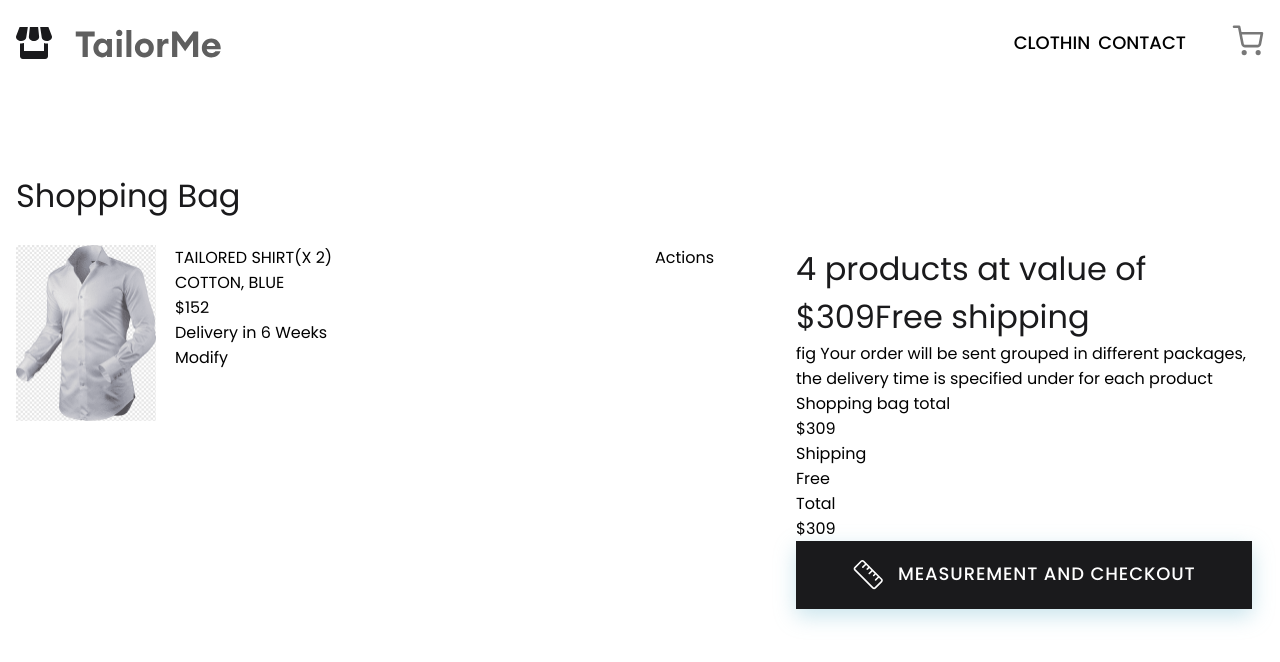
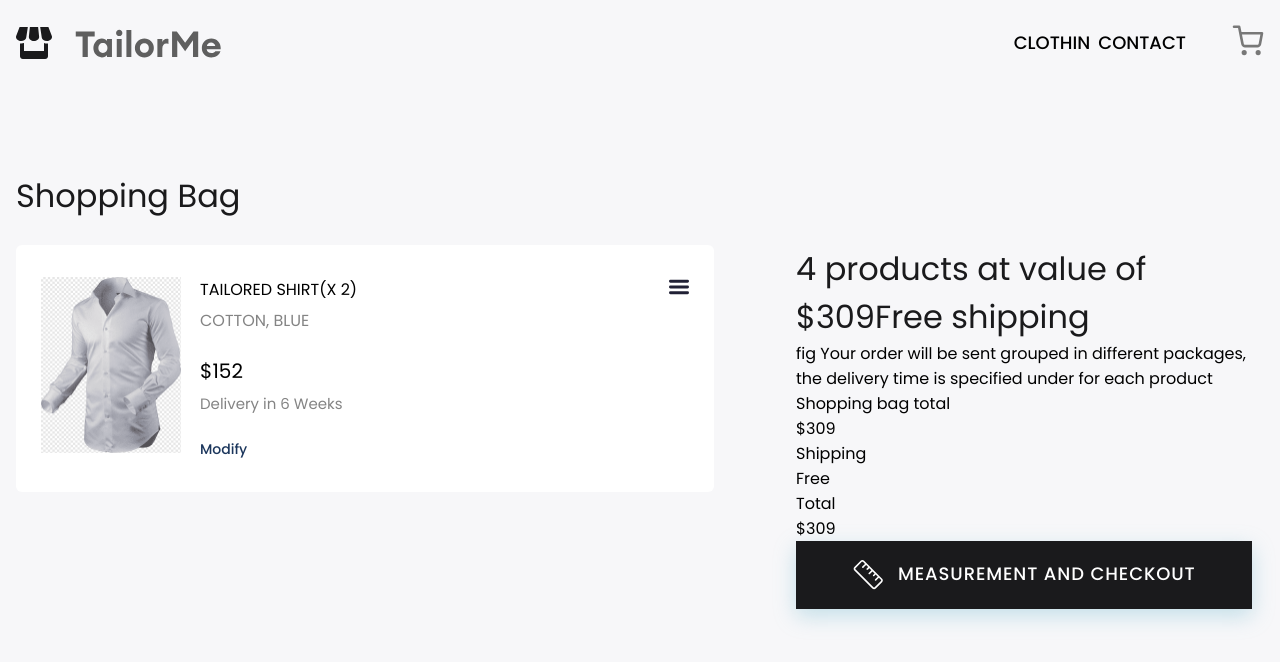
Before and after one commit to b-limitless/cio-b2c-app, a Next.js app: page /cart in a window 1280 px wide. Shown: the top 662 px of the page. Built offline with nearby package versions, Linux system fonts and the light colour scheme.

Commit message:
worked on each cart item menu does not work

```diff
--- a/pages/cart/cart.module.scss
+++ b/pages/cart/cart.module.scss
@@ -3,16 +3,15 @@
 
 .cart__container {
   margin-top: 83px;
-    padding:1rem;
+  padding: 1rem;
 
   .title {
-        color: var(--Dark-1, #1A1A1C);
+    color: var(--Dark-1, #1a1a1c);
     font-family: $default-font;
     font-size: 32px;
     font-style: normal;
     font-weight: 400;
     line-height: normal;
-
   }
   .cart__details {
     display: flex;
@@ -26,13 +25,117 @@
       row-gap: 18px;
       width: 100%;
 
-
       .row {
+        padding: 32px 25px;
         display: flex;
         column-gap: 19px;
+        border-radius: 6px;
+        background-color: var(--Light-1, #fff);
 
         .description {
           margin-right: auto;
+          display: flex;
+          flex-direction: column;
+          justify-content: space-between;
+
+          .group {
+            display: flex;
+            flex-direction: column;
+            row-gap: 6px;
+
+            .name {
+              color: #000;
+              font-family: $default-font;
+              font-size: 16px;
+              font-style: normal;
+              font-weight: 400;
+              line-height: normal;
+            }
+            .type {
+              color: var(--Gray-Medium-2, #848484);
+              font-family: $default-font;
+              font-size: 16px;
+              font-style: normal;
+              font-weight: 400;
+              line-height: normal;
+            }
+            .modify {
+              color: var(--Dark-Blue-1, #1b365c);
+              font-family: $default-font;
+              font-size: 14px;
+              font-style: normal;
+              font-weight: 500;
+              line-height: normal;
+            }
+            .price {
+              color: #000;
+              font-family: $default-font;
+              font-size: 20px;
+              font-style: normal;
+              font-weight: 400;
+              line-height: normal;
+            }
+            .delivery {
+              color: var(--Gray-Medium-2, #848484);
+              font-family: $default-font;
+              font-size: 15px;
+              font-style: normal;
+              font-weight: 400;
+              line-height: normal;
+            }
+          }
+        }
+        .actions {
+          position: relative;
+
+          .menu__checkbox:checked + .menu {
+            display: inherit;
+            padding: 15px 5px;
+            height: auto;
+          }
+
+          .menu {
+            height: 0;
+            overflow: hidden;
+            position: absolute;
+            right: 0;
+            background: var(--Light-1, #fff);
+            box-shadow: 0px -1px 4px 0px rgba(0, 0, 0, 0.25),
+              0px 4px 4px 0px rgba(0, 0, 0, 0.25);
+            width: 112px;
+            transition: all 0.2s ease-out;
+
+            ul {
+              list-style: none;
+              li {
+                display: flex;
+                column-gap: 3px;
+                cursor: pointer;
+                align-items: center;
+                opacity: 0.9;
+
+                &:hover {
+                    opacity: 1;
+                }
+
+                .icon {
+                  img {
+                    width: 12px;
+                    height: 12px;
+                  }
+                }
+
+                .text {
+                  color: var(--Gray-Medium-2, #848484);
+                  font-family: $default-font;
+                  font-size: 12px;
+                  font-style: normal;
+                  font-weight: 400;
+                  line-height: normal;
+                }
+              }
+            }
+          }
         }
       }
     }
--- a/pages/cart/index.tsx
+++ b/pages/cart/index.tsx
@@ -41,7 +41,32 @@ export default function Cart() {
                 </div>
               </div>
               <div className={styles.actions}>
-                Actions
+                <label className={styles.humburger} htmlFor='cart-item-1-menu'>
+                  <Image src='/icon/humburg.svg' width={20} height={20} alt='menu' />
+                </label>
+                <input type="checkbox" name="" id="cart-item-1-menu" hidden className={styles.menu__checkbox}/>
+
+                <div className={styles.menu}>
+                  <ul>
+                    <li>
+                      <span className={styles.icon}><Image src='/icon/add.svg' width={20} height={20} alt='menu' /></span>
+                      <span className={styles.text}>Add/Remove</span>
+                    </li>
+                    <li>
+                      <span className={styles.icon}><Image src='/icon/copy.svg' width={20} height={20} alt='menu' /></span>
+                      <span className={styles.text}>Duplicate</span>
+                    </li>
+                    <li>
+                      <span className={styles.icon}><Image src='/icon/eye.svg' width={20} height={20} alt='menu' /></span>
+                      <span className={styles.text}>View</span>
+                    </li>
+                    <li>
+                      <span className={styles.icon}><Image src='/icon/delete.svg' width={20} height={20} alt='menu' /></span>
+                      <span className={styles.text}>Delete</span>
+                    </li>
+                  </ul>
+                </div>
+
               </div>
             </div>
           </div>
@@ -79,7 +104,7 @@ export default function Cart() {
 
                 <div className={styles.tr}>
                   <Button variant='primary' type='square'>
-                    <Image src={'/icon/rular.svg'} width={30} height={30} alt=''/>
+                    <Image src={'/icon/rular.svg'} width={30} height={30} alt='' />
                     <span>MEASUREMENT AND CHECKOUT</span>
                   </Button>
                 </div>
--- a/styles/_base.scss
+++ b/styles/_base.scss
@@ -1,3 +1,5 @@
+@import "styles/functions";
+@import "styles/variables";
 *,
 *::after,
 *::before {
@@ -7,3 +9,7 @@
 * {
   box-sizing: border-box;
 }
+
+body {
+  background-color: $gray-medium-3;
+}
--- a/styles/_variables.scss
+++ b/styles/_variables.scss
@@ -6,6 +6,7 @@ $light: #fff;
 $gray-medium-4:#4d4d4f;
 $blue:#1b365c;
 $dark-medium-1: #000;
+$gray-medium-3: #F7F7F9;
 
 
 
```
Lines whose indentation alone changed are shown as unchanged.
